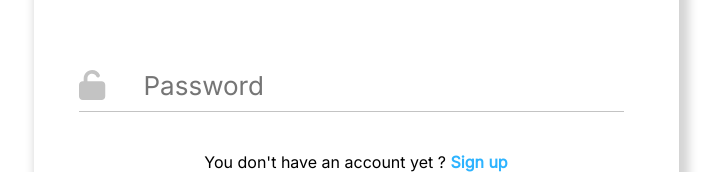
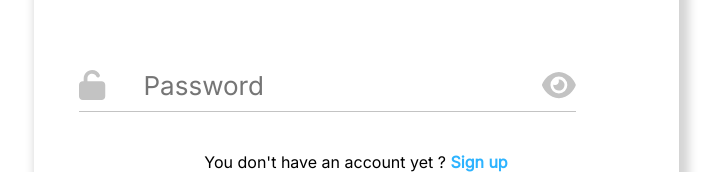
Before and after one commit to sbaka/e-com-website, a React (Create React App) app in the folder my-app/: page / in a window 1280 px wide. Shown: the part 415-587 px from the top of the page, without its empty margins (284-1006 px from the left). Built offline with nearby package versions, Linux system fonts and the light colour scheme.

Commit message:
add eye icon in password

```diff
--- a/my-app/src/css/login_register_page.css
+++ b/my-app/src/css/Login_page.css
@@ -36,21 +36,28 @@ input{
     border-width: 0px 0px 1px 0px;
     border-color: #C3C3C3;
     padding: 0 0 10px 65px ;            /*top right bottom left*/
-    width: 100%;
+    width: 80%;
     font-size: 26px;
 }
 input:focus {
     outline: none;
 }
-.labelIcon {
+.labelIcon  {
     position: absolute;
     top: 0;
     display: block;
 }
+.eye{
+    position: absolute;
+    top: 0;
+    display: block;
+    right: 8%;
+
+}
 .formGroup{
     position: relative;
     padding-bottom: 10px;
-    width: 80%;
+    width: 90%;
 }
 .signUp{
     align-self: center;
--- a/my-app/src/index.js
+++ b/my-app/src/index.js
@@ -2,12 +2,13 @@ import React from 'react';
 import ReactDOM from 'react-dom/client';
 import './index.css';
 import App from './App';
-import Login from './pages/login_register_page'
+import Login from './pages/Login_page'
+import Register from './pages/Register-page'
 import reportWebVitals from './reportWebVitals';
 
 const root = ReactDOM.createRoot(document.getElementById('root'));
 root.render(
 
-  <Login />
+  <Login/>
 
 );
--- a/my-app/src/pages/login_register_page.jsx
+++ b/my-app/src/pages/Login_page.jsx
@@ -1,10 +1,10 @@
 import fbLogo from "../assets/facebook.png";
 import googleLogo from "../assets/google.png";
 import arrowPic from "../assets/arrow_signIn.png"
-import "../css/login_register_page.css"
+import "../css/Login_page.css"
 import "https://kit.fontawesome.com/728d58002e.js"
 import { FontAwesomeIcon } from '@fortawesome/react-fontawesome'
-import { faAt,faUnlock, faArrowLeft } from '@fortawesome/free-solid-svg-icons'
+import { faAt, faUnlock, faArrowLeft , faEye } from '@fortawesome/free-solid-svg-icons'
 
 //<script src="https://kit.fontawesome.com/728d58002e.js" crossorigin="anonymous"></script>
 
@@ -33,6 +33,10 @@ function Login() {
                 <label htmlFor="password" className="labelIcon">
                     <FontAwesomeIcon icon={faUnlock} fontSize = {30} color ="#C3C3C3" />
                 </label>
+                <label className="eye">
+                <FontAwesomeIcon icon={faEye} fontSize = {30} color ="#C3C3C3"/>   {/*TODO: when change icon => change htmlFor="password" to "text" */}
+
+                </label>
             </div>
 
             <div className="signUp">
--- /dev/null
+++ b/my-app/src/pages/Register-page.jsx
@@ -0,0 +1,55 @@
+import fbLogo from "../assets/facebook.png";
+import googleLogo from "../assets/google.png";
+import arrowPic from "../assets/arrow_signIn.png"
+import "../css/Login_page.css"
+import "https://kit.fontawesome.com/728d58002e.js"
+import { FontAwesomeIcon } from '@fortawesome/react-fontawesome'
+import { faAt,faUnlock, faArrowLeft } from '@fortawesome/free-solid-svg-icons'
+
+//<script src="https://kit.fontawesome.com/728d58002e.js" crossorigin="anonymous"></script>
+
+function Login() {
+    return (
+        <div className="parent">
+            <div className="container">
+            <button className="return">
+                <FontAwesomeIcon icon={faArrowLeft} fontSize={30}/>
+            </button>
+            <h2>Sign up</h2>
+            <h4>Fill in the form bellow to continue</h4>
+
+            <div className="formGroup">
+                <input id="email" placeholder="E-mail"></input>
+                <label htmlFor="email" className="labelIcon">
+                    <FontAwesomeIcon icon={faAt} fontSize = {30} color ="#C3C3C3" />
+                </label>
+            </div>
+
+
+            <br />
+
+            <div className="formGroup">
+                <input type="password"  placeholder="Password"></input>
+                <label htmlFor="password" className="labelIcon">
+                    <FontAwesomeIcon icon={faUnlock} fontSize = {30} color ="#C3C3C3" />
+                </label>
+            </div>
+
+            <div className="signUp">
+                <p>You don't have an account yet ? <a href="">Sign up</a></p>
+            </div>
+
+            <div className="bottomDiv">
+                <button type="submit" className="submitBtn"><p>Sign in </p><img id="arrow" src={arrowPic} alt=""/></button>
+                Or
+                <div>
+                    <img src={fbLogo} alt="fb"/>
+                    &nbsp;&nbsp;&nbsp;&nbsp;&nbsp;
+                    <img src={googleLogo} alt="google"/>
+                </div>
+            </div>
+        </div>
+        </div>
+    )
+}
+export default Login;
```
